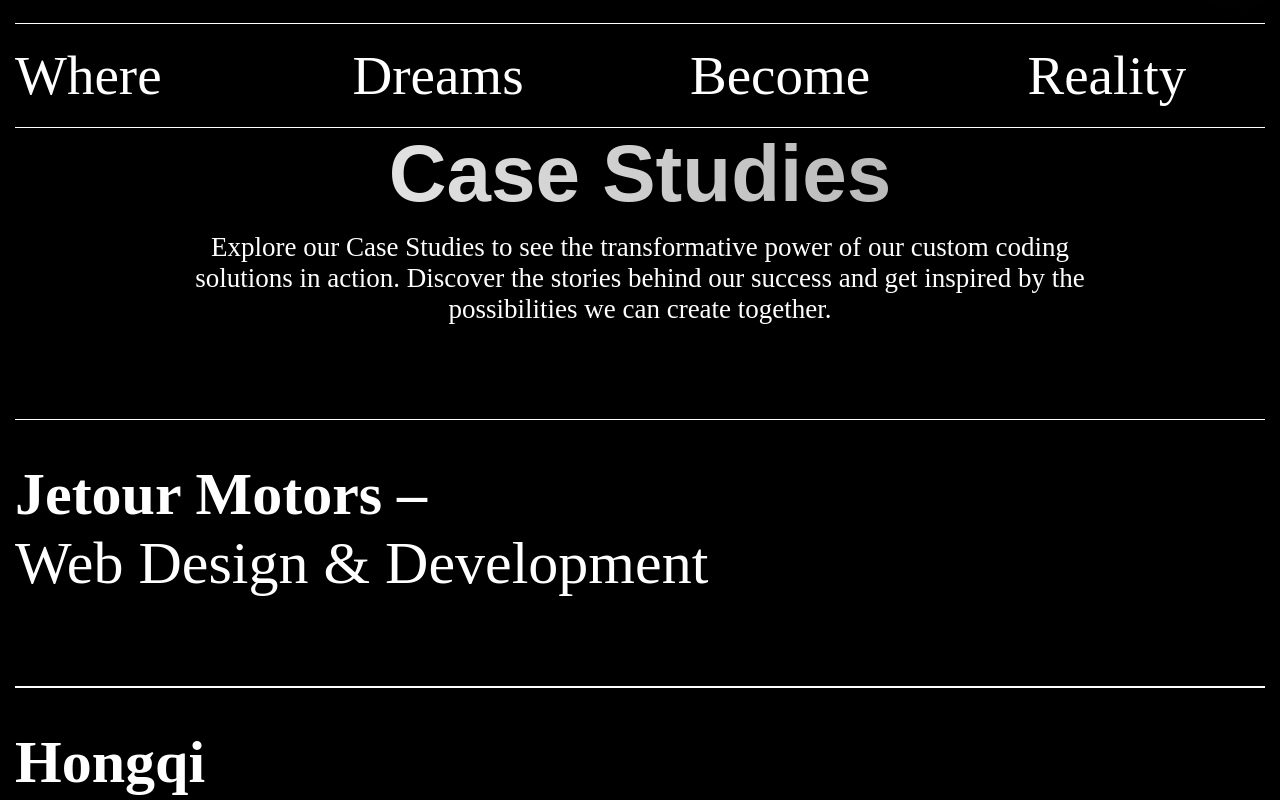
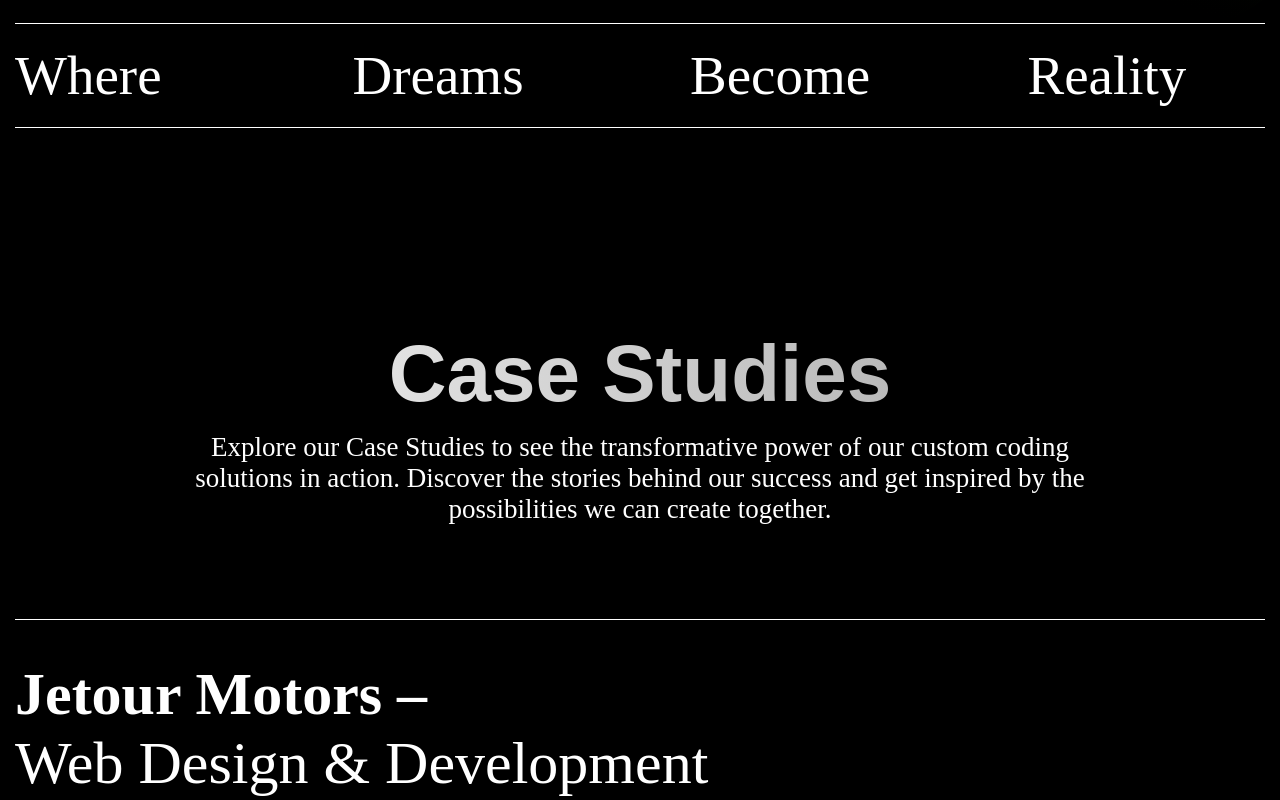
Before and after one commit to sanjarproductions/Kivi, a React (Vite) app: page / in a window 1280 px wide. Shown: the part 720-1520 px from the top of the page. Built offline with nearby package versions, Linux system fonts and the light colour scheme; a web font is replaced by a local one.

Commit message:
first commit

```diff
--- a/src/components/casestudy/CaseStudy.css
+++ b/src/components/casestudy/CaseStudy.css
@@ -1,5 +1,6 @@
 .caseStudy {
     /* text-align: center; */
+    padding-top: 200px;
     padding-bottom: 300px;
 }
 
--- a/src/components/payment/Payment.css
+++ b/src/components/payment/Payment.css
@@ -144,7 +144,7 @@
     padding-bottom: 32px;
 }
 
-.membershiip-text h5 small{
+.membershiip-text h5 small {
     font-size: 15px;
     font-style: italic;
 }
@@ -157,8 +157,13 @@
     margin-bottom: 60px;
 }
 
+.membershiip-text .desc {
+    padding-bottom: 40px;
+}
+
 .membershiip-text .desc .membership-desc {
     font-size: 19px;
+    padding-bottom: 40px;
 }
 
 .join-waitlist {
```
